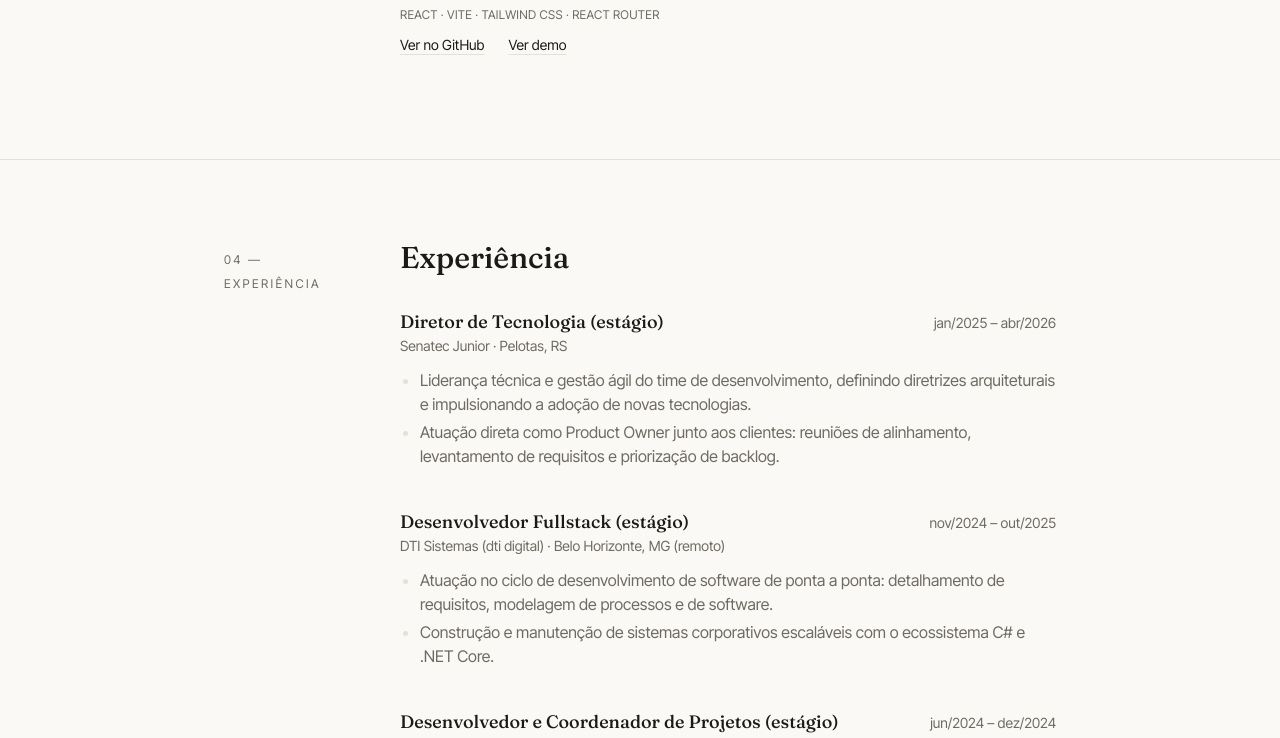
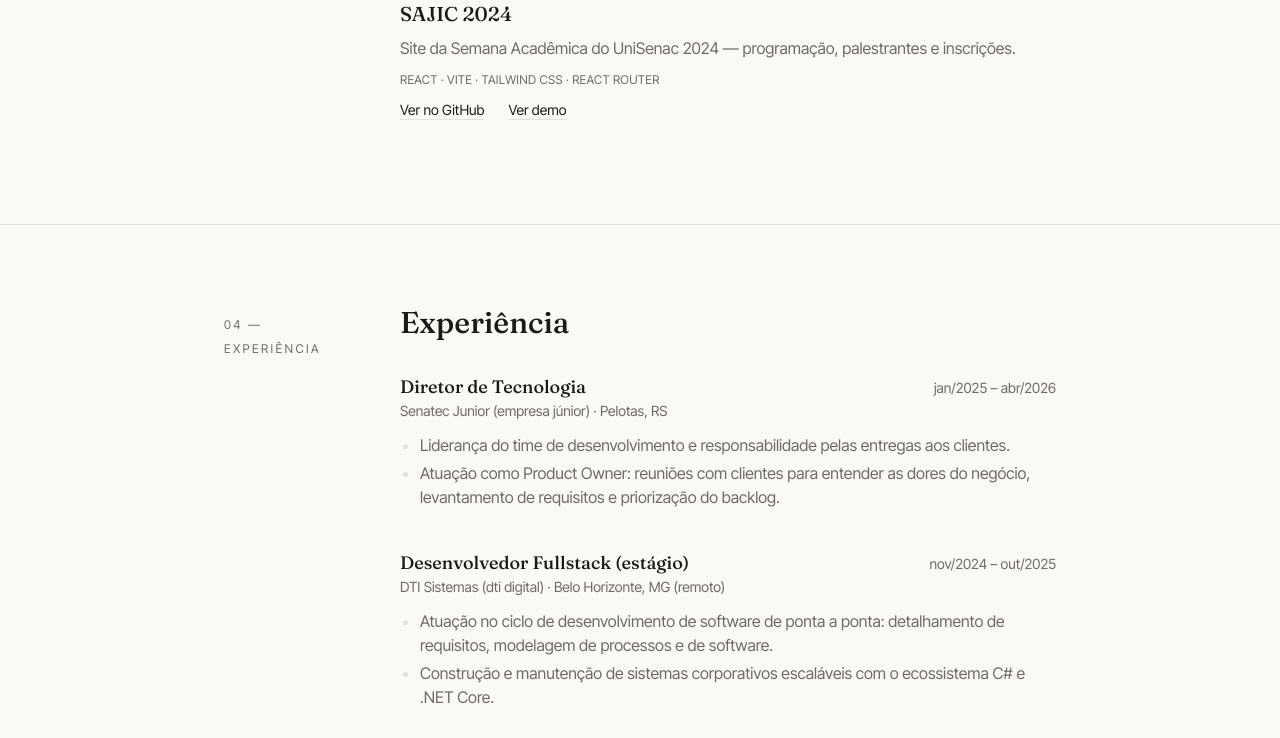
Before and after one commit to pedrohassen/portfolio_pedrohassen, a React (Vite) app: page / in a window 1280 px wide. Shown: the part 2000-2738 px from the top of the page. Built offline with nearby package versions, Linux system fonts and the light colour scheme.

Commit message:
refactor: reescreve bio e entradas de experiência

```diff
--- a/src/content/pt-BR.ts
+++ b/src/content/pt-BR.ts
@@ -26,11 +26,11 @@ export const conteudo = {
     marcador: '01 — Sobre',
     /** A idade é montada no componente: `calculateAge(perfil.nascimento)` + esta unidade. */
     idadeUnidade: 'anos',
-    /** Rascunho derivado do currículo — Pedro revisa. Cada item é um parágrafo. */
+    /** Cada item é um parágrafo. */
     bio: [
       'Sou desenvolvedor de software com visão estratégica e background em Gestão de Negócios.',
       'Trabalho fullstack de ponta a ponta com JavaScript, TypeScript e React, com vivência corporativa em C#/.NET e integrações de sistemas envolvendo IA e Python.',
-      'Já liderei tecnologia como Diretor na Senatec Jr. e cofundei a startup Coffe-e.',
+      'Na Senatec Jr., empresa júnior de tecnologia, coordenei projetos e o time de desenvolvimento, com reuniões diretas com clientes para entender as dores do negócio e transformá-las em produto. Também cofundei o Coffe‑e, um projeto nascido de um Startup Weekend.',
     ],
   },
 
--- a/src/data/experience.ts
+++ b/src/data/experience.ts
@@ -3,14 +3,14 @@ import type { Experiencia, Formacao } from '../types'
 /** Ordem: mais recente primeiro. */
 export const experiencia: Experiencia[] = [
   {
-    cargo: 'Diretor de Tecnologia (estágio)',
-    empresa: 'Senatec Junior',
+    cargo: 'Diretor de Tecnologia',
+    empresa: 'Senatec Junior (empresa júnior)',
     local: 'Pelotas, RS',
     inicio: '2025-01',
     fim: '2026-04',
     atividades: [
-      'Liderança técnica e gestão ágil do time de desenvolvimento, definindo diretrizes arquiteturais e impulsionando a adoção de novas tecnologias.',
-      'Atuação direta como Product Owner junto aos clientes: reuniões de alinhamento, levantamento de requisitos e priorização de backlog.',
+      'Liderança do time de desenvolvimento e responsabilidade pelas entregas aos clientes.',
+      'Atuação como Product Owner: reuniões com clientes para entender as dores do negócio, levantamento de requisitos e priorização do backlog.',
     ],
   },
   {
@@ -25,25 +25,25 @@ export const experiencia: Experiencia[] = [
     ],
   },
   {
-    cargo: 'Desenvolvedor e Coordenador de Projetos (estágio)',
-    empresa: 'Senatec Junior',
+    cargo: 'Desenvolvedor e Coordenador de Projetos',
+    empresa: 'Senatec Junior (empresa júnior)',
     local: 'Pelotas, RS',
     inicio: '2024-06',
     fim: '2024-12',
     atividades: [
-      'Coordenação do ciclo de vida dos projetos: prazos, alocação de tarefas e alinhamento com as necessidades dos clientes.',
-      'Desenvolvimento Fullstack com JavaScript/TypeScript e gestão de bancos de dados.',
+      'Desenvolvimento fullstack (JavaScript/TypeScript) e modelagem de banco de dados.',
+      'Coordenação de projetos: prazos, distribuição de tarefas no time e acompanhamento das entregas.',
     ],
   },
   {
-    cargo: 'Empreendedor e Desenvolvedor',
-    empresa: 'Coffe-e',
+    cargo: 'Cofundador e Desenvolvedor',
+    empresa: 'Coffe‑e',
     local: 'Pelotas, RS',
     inicio: '2024-01',
     fim: '2025-03',
     atividades: [
-      'Idealização e estruturação tecnológica da startup do zero, unindo visão de negócio ao desenvolvimento da plataforma.',
-      'Validação prática de funcionalidades e estruturação do modelo do produto de ponta a ponta.',
+      'Projeto nascido de um Startup Weekend, tocado junto de outros desenvolvedores.',
+      'Estruturação técnica e desenvolvimento da plataforma, da modelagem à validação de funcionalidades com usuários.',
     ],
   },
 ]
```
